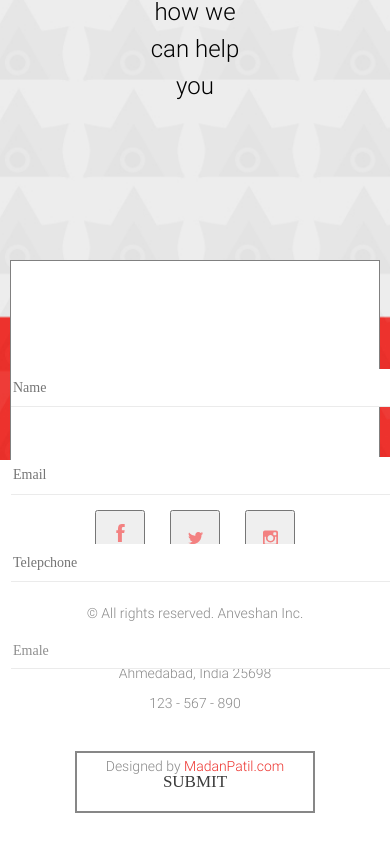
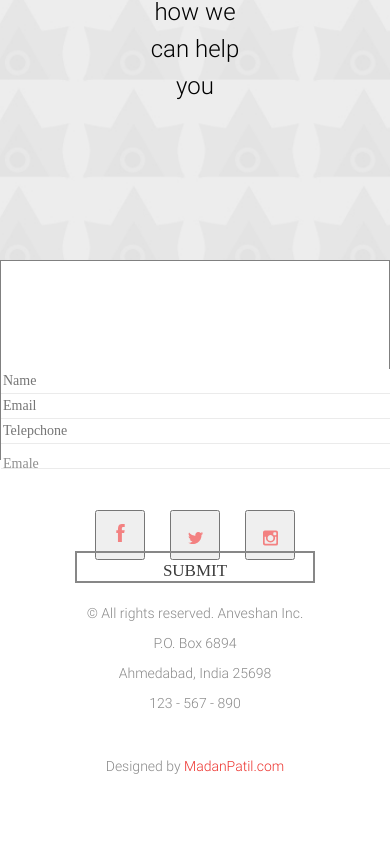
Before and after one commit to Sashakoleso/project-html-css, a website: page src/index.html in a window 390 px wide. Shown: the part 6546-7397 px from the top of the page. Drawn offline with nearby package versions, Linux system fonts and the light colour scheme; files that its build step writes are made by us from their sources; files whose address does not match are found by name.

Commit message:
add some changes to section_4.scss

```diff
--- a/src/sass/components/section_4.scss
+++ b/src/sass/components/section_4.scss
@@ -85,7 +85,7 @@
 }
 @media (max-width: 479px) {
   .section-fourth__central-block {
-    width: 370px;
+    width: 100%;
     height: 200px;
   }
 }
@@ -95,7 +95,7 @@
   text-align: center;
 }
 .inputs {
-  height: 300px;
+  height: 100px;
   width: 490px;
   display: flex;
   flex-direction: column;
@@ -116,7 +116,7 @@
 }
 .submit__button {
   width: 240px;
-  height: 62px;
+  height: 32px;
   font-size: 17px;
   font-family: ‘Roboto’;
   color: rgb(60, 60, 60);
```
Also changed, not shown: build/css/styles.css, build/css/styles.min.css.
